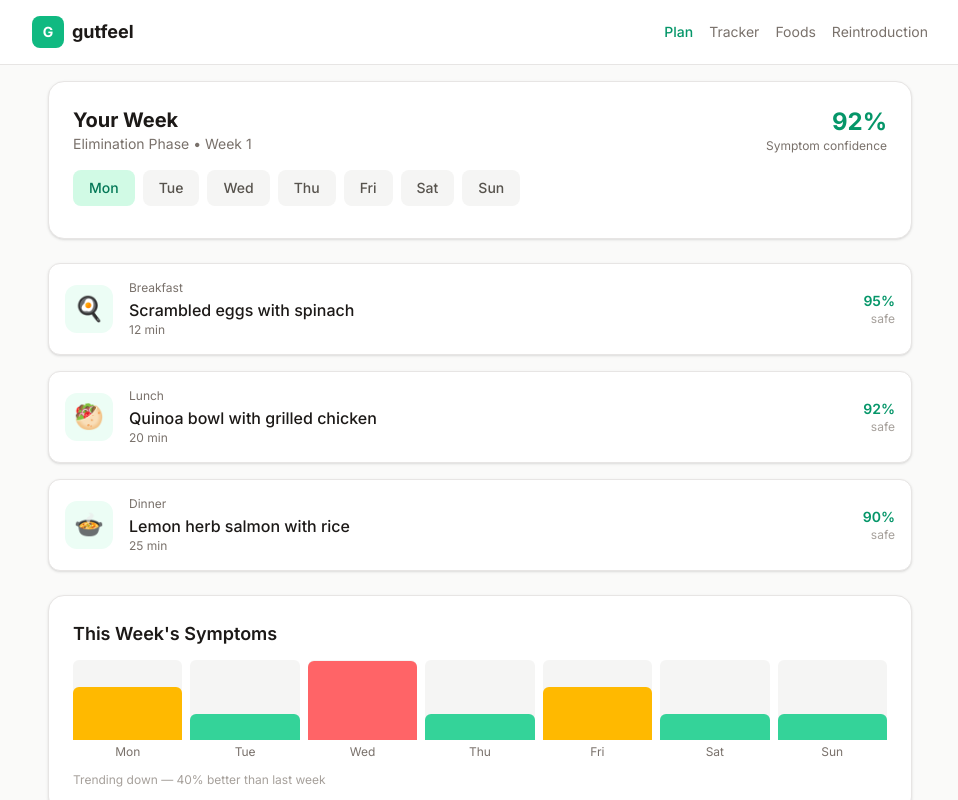
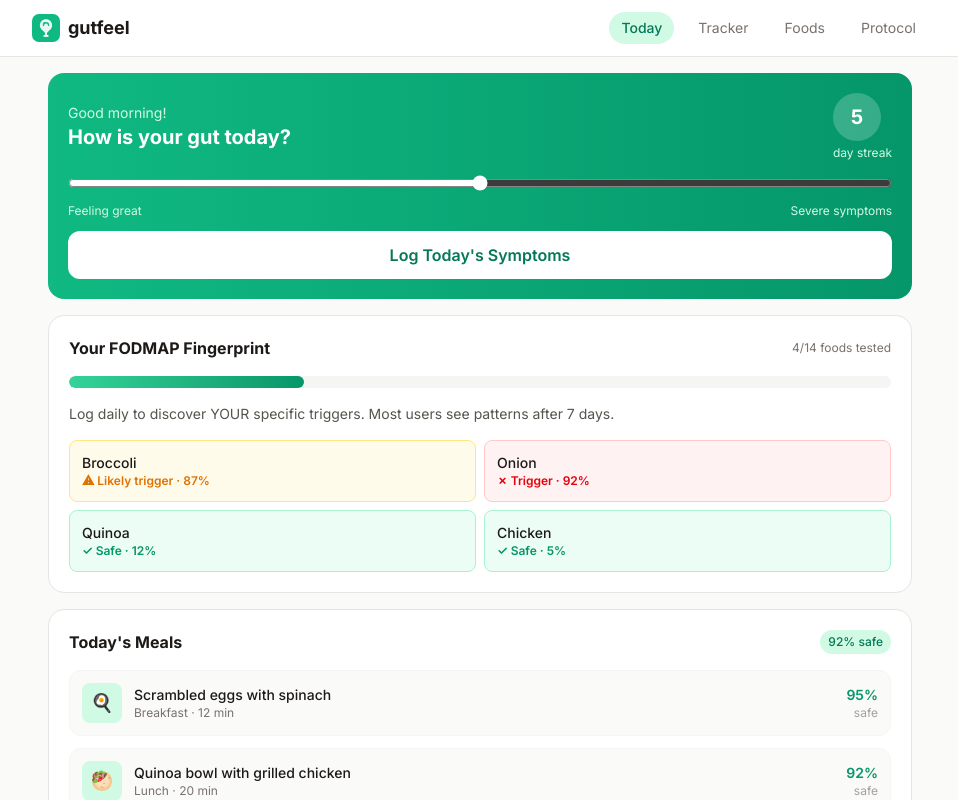
Before and after one commit to harshaldevloper/gutfeel, a Next.js app: page /dashboard in a window 1280 px wide. Shown: the top 800 px of the page, without its empty margins (160-1118 px from the left). Built offline with nearby package versions, Linux system fonts and the light colour scheme.

Commit message:
Add retention features: daily check-in, fingerprint progress, streaks

```diff
--- a/src/app/(app)/dashboard/page.tsx
+++ b/src/app/(app)/dashboard/page.tsx
@@ -2,123 +2,140 @@
 
 import { useState } from "react";
 
-const DAYS = ["Monday", "Tuesday", "Wednesday", "Thursday", "Friday", "Saturday", "Sunday"];
+const DAYS = ["Mon", "Tue", "Wed", "Thu", "Fri", "Sat", "Sun"];
+const TODAY_MEALS = [
+  { meal: "Breakfast", name: "Scrambled eggs with spinach", time: "12 min", confidence: 95, emoji: "🍳", logged: true },
+  { meal: "Lunch", name: "Quinoa bowl with grilled chicken", time: "20 min", confidence: 92, emoji: "🥙", logged: false },
+  { meal: "Dinner", name: "Lemon herb salmon with rice", time: "25 min", confidence: 90, emoji: "🍲", logged: false },
+];
 
-const SAMPLE_PLAN = {
-  monday: {
-    breakfast: { name: "Scrambled eggs with spinach", time: "12 min", confidence: 95, emoji: "🍳" },
-    lunch: { name: "Quinoa bowl with grilled chicken", time: "20 min", confidence: 92, emoji: "🥙" },
-    dinner: { name: "Lemon herb salmon with rice", time: "25 min", confidence: 90, emoji: "🍲" },
-  },
-  tuesday: {
-    breakfast: { name: "Oatmeal with blueberries", time: "8 min", confidence: 97, emoji: "🥣" },
-    lunch: { name: "Turkey lettuce wraps", time: "15 min", confidence: 93, emoji: "🌯" },
-    dinner: { name: "Stir-fried tofu with vegetables", time: "22 min", confidence: 88, emoji: "🥘" },
-  },
-  wednesday: {
-    breakfast: { name: "Rice cakes with peanut butter", time: "5 min", confidence: 96, emoji: "🥜" },
-    lunch: { name: "Grilled chicken salad", time: "18 min", confidence: 91, emoji: "🥗" },
-    dinner: { name: "Baked cod with roasted carrots", time: "30 min", confidence: 89, emoji: "🐟" },
-  },
+const FINGERPRINT_DATA = {
+  completed: 4,
+  total: 14,
+  triggers: [
+    { food: "Broccoli", confidence: 87, status: "likely-trigger" },
+    { food: "Onion", confidence: 92, status: "confirmed-trigger" },
+    { food: "Quinoa", confidence: 12, status: "likely-safe" },
+    { food: "Chicken", confidence: 5, status: "confirmed-safe" },
+  ],
 };
 
-const SYMPTOM_DATA = [
-  { day: "Mon", level: 2 },
-  { day: "Tue", level: 1 },
-  { day: "Wed", level: 3 },
-  { day: "Thu", level: 1 },
-  { day: "Fri", level: 2 },
-  { day: "Sat", level: 1 },
-  { day: "Sun", level: 1 },
-];
+const STREAK = 5;
+
+const SYMPTOM_TODAY = { severity: null, logged: false };
 
 export default function Dashboard() {
-  const [activeDay, setActiveDay] = useState("monday");
-  const today = SAMPLE_PLAN[activeDay as keyof typeof SAMPLE_PLAN];
+  const [symptomLogged, setSymptomLogged] = useState(false);
+  const [severity, setSeverity] = useState(3);
 
   return (
     <div className="min-h-screen bg-stone-50">
-      <header className="bg-white border-b border-stone-200 px-4 py-4">
+      <header className="bg-white border-b border-stone-200 px-4 py-3 sticky top-0 z-50">
         <div className="max-w-4xl mx-auto flex items-center justify-between">
           <div className="flex items-center gap-2">
-            <div className="w-8 h-8 bg-emerald-500 rounded-lg flex items-center justify-center">
-              <span className="text-white font-bold text-sm">G</span>
-            </div>
+            <img src="/logo.svg" width="28" height="28" alt="gutfeel" />
             <span className="text-lg font-bold text-stone-900">gutfeel</span>
           </div>
-          <nav className="flex gap-4 text-sm">
-            <a href="/dashboard" className="text-emerald-600 font-medium">Plan</a>
-            <a href="/tracker" className="text-stone-500 hover:text-stone-700">Tracker</a>
-            <a href="/foods" className="text-stone-500 hover:text-stone-700">Foods</a>
-            <a href="/reintroduction" className="text-stone-500 hover:text-stone-700">Reintroduction</a>
+          <nav className="flex gap-3 text-sm">
+            <a href="/dashboard" className="px-3 py-1.5 bg-emerald-100 text-emerald-700 rounded-full font-medium">Today</a>
+            <a href="/tracker" className="px-3 py-1.5 text-stone-500 hover:text-stone-700">Tracker</a>
+            <a href="/foods" className="px-3 py-1.5 text-stone-500 hover:text-stone-700">Foods</a>
+            <a href="/reintroduction" className="px-3 py-1.5 text-stone-500 hover:text-stone-700">Protocol</a>
           </nav>
         </div>
       </header>
 
-      <main className="max-w-4xl mx-auto p-4 space-y-6">
-        <div className="bg-white rounded-2xl shadow-sm border border-stone-200 p-6">
-          <div className="flex items-center justify-between mb-4">
+      <main className="max-w-4xl mx-auto p-4 space-y-4">
+        {/* Daily Check-in */}
+        <div className="bg-gradient-to-r from-emerald-500 to-emerald-600 rounded-2xl p-5 text-white">
+          <div className="flex items-center justify-between mb-3">
             <div>
-              <h1 className="text-xl font-bold text-stone-900">Your Week</h1>
-              <p className="text-sm text-stone-500">Elimination Phase • Week 1</p>
+              <p className="text-emerald-100 text-sm">Good morning!</p>
+              <h1 className="text-xl font-bold">How is your gut today?</h1>
             </div>
-            <div className="text-right">
-              <p className="text-2xl font-bold text-emerald-600">92%</p>
-              <p className="text-xs text-stone-500">Symptom confidence</p>
+            <div className="text-center">
+              <div className="w-12 h-12 bg-white/20 rounded-full flex items-center justify-center text-xl font-bold">{STREAK}</div>
+              <p className="text-emerald-100 text-xs mt-1">day streak</p>
             </div>
           </div>
-          <div className="flex gap-2 overflow-x-auto pb-2">
-            {DAYS.map(day => (
-              <button key={day} onClick={() => setActiveDay(day.toLowerCase())} className={`px-4 py-2 rounded-lg text-sm font-medium whitespace-nowrap transition-colors ${activeDay === day.toLowerCase() ? "bg-emerald-100 text-emerald-700" : "bg-stone-100 text-stone-600 hover:bg-stone-200"}`}>
-                {day.slice(0, 3)}
+          {!symptomLogged ? (
+            <div className="space-y-3">
+              <input type="range" min="1" max="5" value={severity} onChange={e => setSeverity(+e.target.value)} className="w-full accent-white" />
+              <div className="flex justify-between text-xs text-emerald-100">
+                <span>Feeling great</span>
+                <span>Severe symptoms</span>
+              </div>
+              <button onClick={() => setSymptomLogged(true)} className="w-full py-3 bg-white text-emerald-700 rounded-xl font-semibold hover:bg-emerald-50 transition-colors">
+                Log Today&apos;s Symptoms
               </button>
+            </div>
+          ) : (
+            <div className="bg-white/20 rounded-xl p-4 text-center">
+              <p className="text-lg font-semibold">✓ Logged today!</p>
+              <p className="text-emerald-100 text-sm">Severity: {severity}/5. Keep your streak going!</p>
+            </div>
+          )}
+        </div>
+
+        {/* Fingerprint Progress */}
+        <div className="bg-white rounded-2xl border border-stone-200 p-5">
+          <div className="flex items-center justify-between mb-4">
+            <h2 className="font-bold text-stone-900">Your FODMAP Fingerprint</h2>
+            <span className="text-xs text-stone-500">{FINGERPRINT_DATA.completed}/{FINGERPRINT_DATA.total} foods tested</span>
+          </div>
+          <div className="w-full h-3 bg-stone-100 rounded-full mb-4 overflow-hidden">
+            <div className="h-full bg-gradient-to-r from-emerald-400 to-emerald-600 rounded-full transition-all" style={{ width: `${(FINGERPRINT_DATA.completed / FINGERPRINT_DATA.total) * 100}%` }} />
+          </div>
+          <p className="text-sm text-stone-600 mb-4">Log daily to discover YOUR specific triggers. Most users see patterns after 7 days.</p>
+          <div className="grid grid-cols-2 gap-2">
+            {FINGERPRINT_DATA.triggers.map((t, i) => (
+              <div key={i} className={`p-3 rounded-lg border ${t.status === "confirmed-trigger" ? "border-red-200 bg-red-50" : t.status === "likely-trigger" ? "border-amber-200 bg-amber-50" : "border-emerald-200 bg-emerald-50"}`}>
+                <p className="text-sm font-medium text-stone-900">{t.food}</p>
+                <p className={`text-xs font-semibold ${t.status === "confirmed-trigger" ? "text-red-600" : t.status === "likely-trigger" ? "text-amber-600" : "text-emerald-600"}`}>
+                  {t.status === "confirmed-trigger" ? "✗ Trigger" : t.status === "likely-trigger" ? "⚠ Likely trigger" : "✓ Safe"} · {t.confidence}%
+                </p>
+              </div>
             ))}
           </div>
         </div>
 
-        <div className="grid gap-4">
-          {today && Object.entries(today).map(([meal, data]) => (
-            <div key={meal} className="bg-white rounded-xl shadow-sm border border-stone-200 p-4 flex items-center gap-4">
-              <div className="w-12 h-12 bg-emerald-50 rounded-xl flex items-center justify-center text-2xl">{data.emoji}</div>
+        {/* Today\'s Meals */}
+        <div className="bg-white rounded-2xl border border-stone-200 p-5">
+          <div className="flex items-center justify-between mb-4">
+            <h2 className="font-bold text-stone-900">Today&apos;s Meals</h2>
+            <span className="text-xs bg-emerald-100 text-emerald-700 px-2 py-1 rounded-full font-medium">92% safe</span>
+          </div>
+          <div className="space-y-3">
+            {TODAY_MEALS.map((m, i) => (
+              <div key={i} className="flex items-center gap-3 p-3 rounded-xl bg-stone-50 border border-stone-100">
+                <div className="w-10 h-10 bg-emerald-100 rounded-lg flex items-center justify-center text-lg">{m.emoji}</div>
                 <div className="flex-1">
-                <p className="text-xs text-stone-500 capitalize mb-0.5">{meal}</p>
-                <p className="font-medium text-stone-900">{data.name}</p>
-                <p className="text-xs text-stone-500">{data.time}</p>
+                  <p className="text-sm font-medium text-stone-900">{m.name}</p>
+                  <p className="text-xs text-stone-500">{m.meal} · {m.time}</p>
                 </div>
                 <div className="text-right">
-                <div className={`text-sm font-semibold ${data.confidence >= 90 ? "text-emerald-600" : "text-amber-600"}`}>{data.confidence}%</div>
+                  <p className="text-sm font-semibold text-emerald-600">{m.confidence}%</p>
                   <p className="text-xs text-stone-400">safe</p>
                 </div>
               </div>
             ))}
           </div>
+        </div>
 
-        <div className="bg-white rounded-2xl shadow-sm border border-stone-200 p-6">
-          <h2 className="text-lg font-semibold text-stone-900 mb-4">This Week's Symptoms</h2>
+        {/* Weekly Symptom Chart */}
+        <div className="bg-white rounded-2xl border border-stone-200 p-5">
+          <h2 className="font-bold text-stone-900 mb-4">This Week&apos;s Symptoms</h2>
           <div className="flex items-end gap-2 h-24">
-            {SYMPTOM_DATA.map((d, i) => (
+            {[2, 1, 3, 1, 2, 1, 1].map((level, i) => (
               <div key={i} className="flex-1 flex flex-col items-center gap-1">
-                <div className="w-full bg-stone-100 rounded-t-md relative" style={{ height: "80px" }}>
-                  <div className={`absolute bottom-0 w-full rounded-t-md ${d.level <= 1 ? "bg-emerald-400" : d.level <= 2 ? "bg-amber-400" : "bg-red-400"}`} style={{ height: `${d.level * 33}%` }} />
+                <div className="w-full relative" style={{ height: "80px" }}>
+                  <div className={`absolute bottom-0 w-full rounded-t-md transition-all ${i === 6 ? "bg-emerald-500" : level <= 1 ? "bg-emerald-300" : level <= 2 ? "bg-amber-300" : "bg-red-300"}`} style={{ height: `${level * 33}%`, opacity: i === 6 ? 1 : 0.6 }} />
                 </div>
-                <span className="text-xs text-stone-500">{d.day}</span>
+                <span className={`text-xs ${i === 6 ? "font-bold text-emerald-600" : "text-stone-400"}`}>{DAYS[i]}{i === 6 ? " (today)" : ""}</span>
               </div>
             ))}
           </div>
-          <p className="text-xs text-stone-400 mt-3">Trending down — 40% better than last week</p>
-        </div>
-
-        <div className="bg-emerald-50 rounded-2xl border border-emerald-200 p-6">
-          <h2 className="text-lg font-semibold text-emerald-900 mb-2">Grocery List</h2>
-          <p className="text-sm text-emerald-700 mb-4">Auto-generated for this week's meals</p>
-          <div className="grid grid-cols-2 gap-2 text-sm">
-            {["Eggs", "Spinach", "Quinoa", "Chicken breast", "Salmon", "Rice", "Tofu", "Blueberries"].map(item => (
-              <div key={item} className="flex items-center gap-2 bg-white rounded-lg px-3 py-2">
-                <div className="w-4 h-4 border-2 border-emerald-400 rounded" />
-                <span className="text-stone-700">{item}</span>
-              </div>
-            ))}
-          </div>
+          <p className="text-xs text-emerald-600 mt-3 font-medium">↘ 40% better than last week</p>
         </div>
       </main>
     </div>
```
Lines whose indentation alone changed are shown as unchanged.
